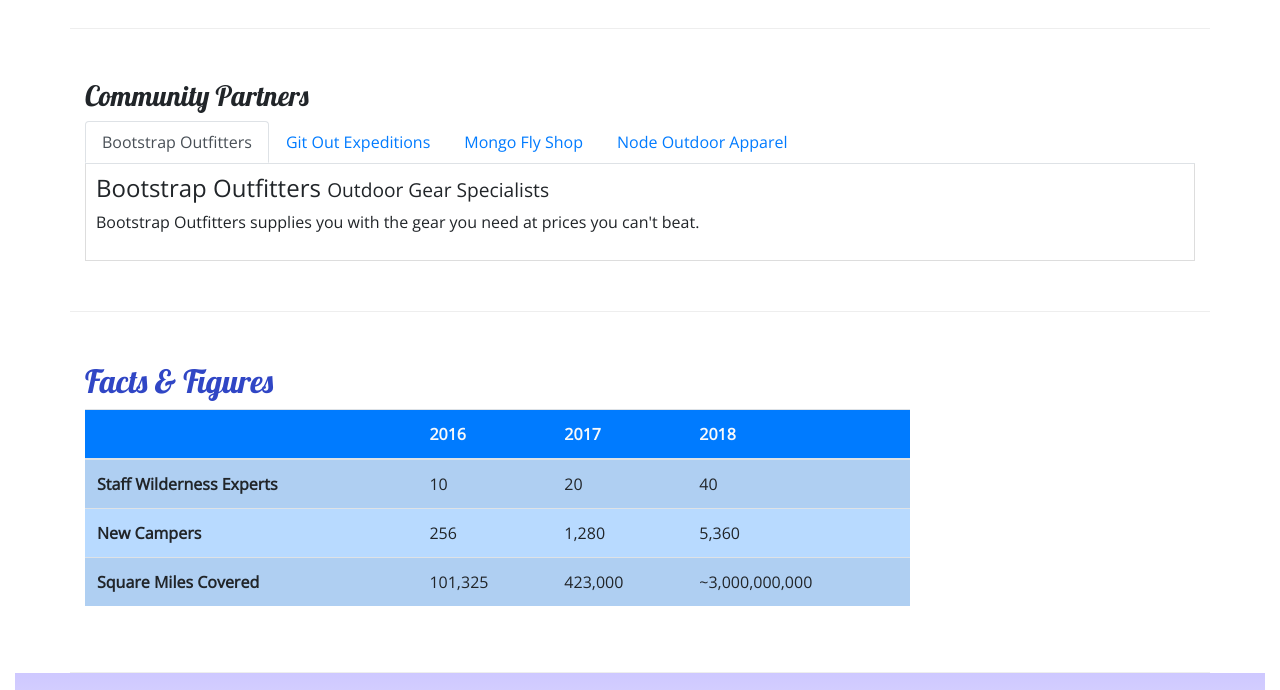
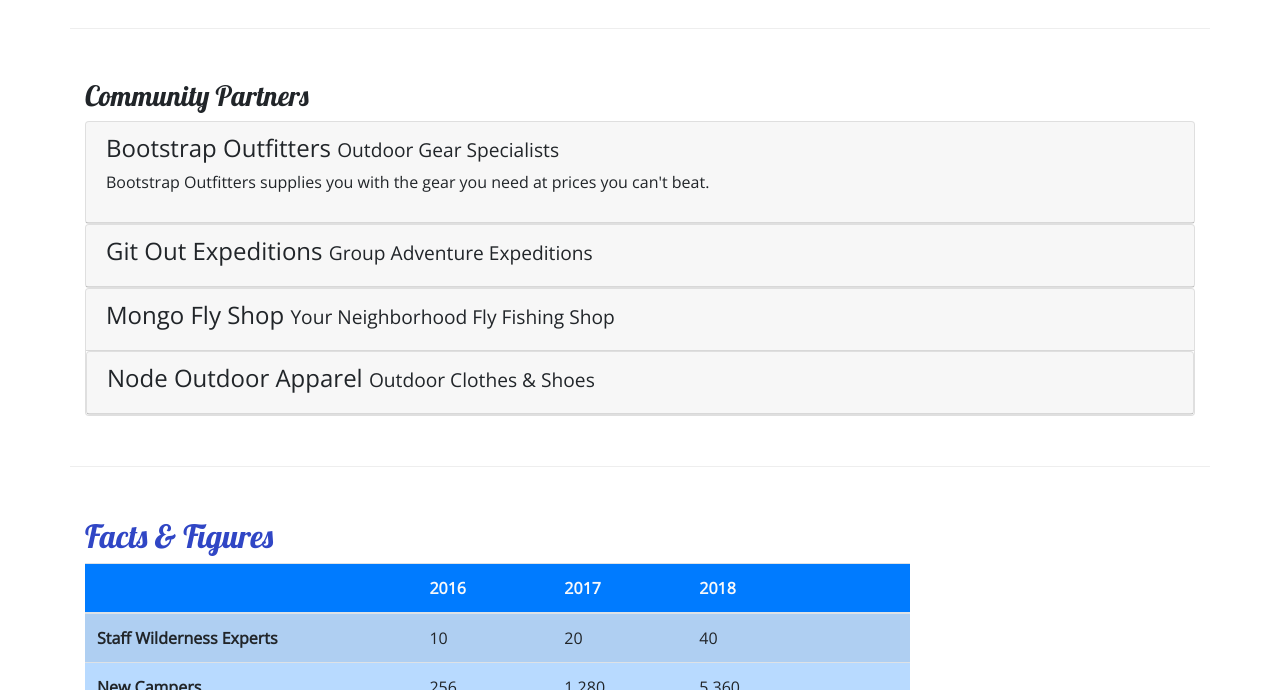
Before and after one commit to ronneimark/nucamp-bootstrap, a website: page aboutus.html in a window 1280 px wide. Shown: the part 800-1490 px from the top of the page. Drawn offline with nearby package versions, Linux system fonts and the light colour scheme.

Commit message:
Accordion

```diff
--- a/aboutus.html
+++ b/aboutus.html
@@ -105,46 +105,70 @@
             <div class="col">
                 <h3>Community Partners</h3>
 
-                <ul class="nav nav-tabs">
-                    <li class="nav-item">
-                        <a class="nav-link active" href="#bootstrap" role="tab" data-toggle="tab">Bootstrap Outfitters</a>
-                    </li>
-                    <li class="nav-item">
-                        <a class="nav-link" href="#git" role="tab" data-toggle="tab">Git Out Expeditions</a>
-                    </li>
-                    <li class="nav-item">
-                        <a class="nav-link" href="#mongo" role="tab" data-toggle="tab">Mongo Fly Shop</a>
-                    </li>
-                    <li class="navi=item">
-                        <a class="nav-link" href="#node" role="tab" data-toggle="tab">Node Outdoor Apparel</a>
-                    </li>
-                </ul>
+                <div id="accordion">
 
-                <div class="tab-content">
-
-                    <div role="tabpanel" class="tab-pane fade show active" id="bootstrap">
-                        <h4>Bootstrap Outfitters <small>Outdoor Gear Specialists</small></h4>
-                        <p class="d-none d-sm-block">Bootstrap Outfitters supplies you with the gear you need at prices you can't beat.</p>
+                    <div class="card">
+                        <div role="tab" class="card-header">
+                            <h4>
+                                <a data-toggle="collapse" data-target="#bootstrap">
+                                    Bootstrap Outfitters <small>Outdoor Gear Specialists</small>
+                                </a>
+                            </h4>
+                            <div class="collapse show" id="bootstrap" data-parent="#accordion">
+                                <div class="care-body">
+                                    <p class="d-none d-sm-block">Bootstrap Outfitters supplies you with the gear you need at prices you can't beat.</p>
+                                </div>
+                            </div>
+                        </div>
                     </div>
 
-                    <div role="tabpanel" class="tab-pane fade" id="git">
-                        <h4>Git Out Expeditions <small>Group Adventure Expeditions</small></h4>
-                        <p class="d-none d-sm-block">Join Git Out Expeditions to explore new horizons with a group of other adventurers!</p>
+                    <div class="card">
+                        <div role="tab" class="card-header">
+                            <h4>
+                                <a class="collapsed" data-toggle="collapse" data-target="#git">
+                                    Git Out Expeditions <small>Group Adventure Expeditions</small>
+                                </a>
+                            </h4>
+                            <div class="collapse" id="git" data-parent="#accordion">
+                                <div class="card-body">
+                                    <p class="d-none d-sm-block">Join Git Out Expeditions to explore new horizons with a group of other adventurers!</p>
+                                </div>
+                            </div>
+                        </div>
                     </div>
 
-                    <div role="tabpanel" class="tab-pane fade" id="mongo">
-                        <h4>Mongo Fly Shop <small>Your Neighborhood Fly Fishing Shop</small></h4>
-                        <p class="d-none d-sm-block">Need a new fishing pole, a tacklebox, or flies of all kinds? Stop by Mongo Fly Shop.</p>
+                    <div class="card">
+                        <div role="tab" class="card-header">
+                            <h4>
+                                <a class="collapsed" data-toggle="collapse" data-target="#mongo">
+                                    Mongo Fly Shop <small>Your Neighborhood Fly Fishing Shop</small>
+                                </a>
+                            </h4>
+                            <div class="collapse" id="mongo" data-parent="#accordion">
+                                <div class="card-body">
+                                    <p class="d-none d-sm-block">Need a new fishing pole, a tacklebox, or flies of all kinds? Stop by Mongo Fly Shop.</p>
+
+                                </div>
+                            </div>
                     </div>
 
-                    <div role="tabpanel" class="tab-pane fade" id="node">
-                        <h4>Node Outdoor Apparel <small>Outdoor Clothes & Shoes</small></h4>
-                        <p class="d-none d-sm-block">From polar fleeces to swimsuits, hiking boots to waders, a visit to Node will be sure to get you covered.</p>            </div>
-                    </div>
-
+                    <div class="card">
+                        <div role="tab" class="card-header">
+                            <h4>
+                                <a class="collapsed" data-toggle="collapse" data-target="#node">
+                                    Node Outdoor Apparel <small>Outdoor Clothes & Shoes</small>
+                                </a>
+                            </h4>
+                            <div class="collapse" id="node" data-parent="#accordion">
+                                <div class="card-body">
+                                    <p class="d-none d-sm-block">From polar fleeces to swimsuits, hiking boots to waders, a visit to Node will be sure to get you covered.</p>            </div>
+                                </div>
+                            </div>
+                        </div>
+                   </div>
                 </div>
-
             </div>
+        </div>
 
         <div class="row row-content">
             <div class="col-sm-9">
```
